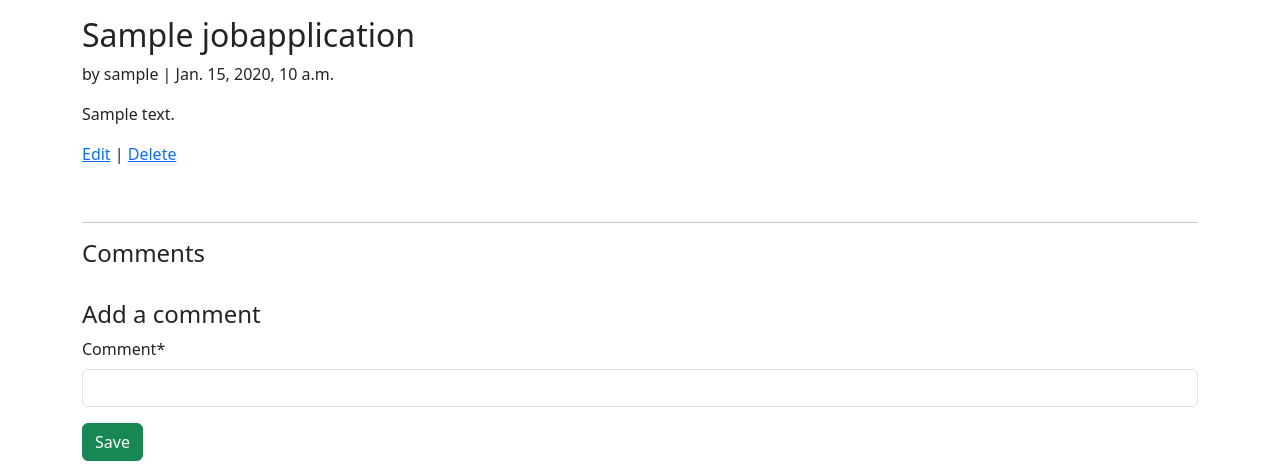
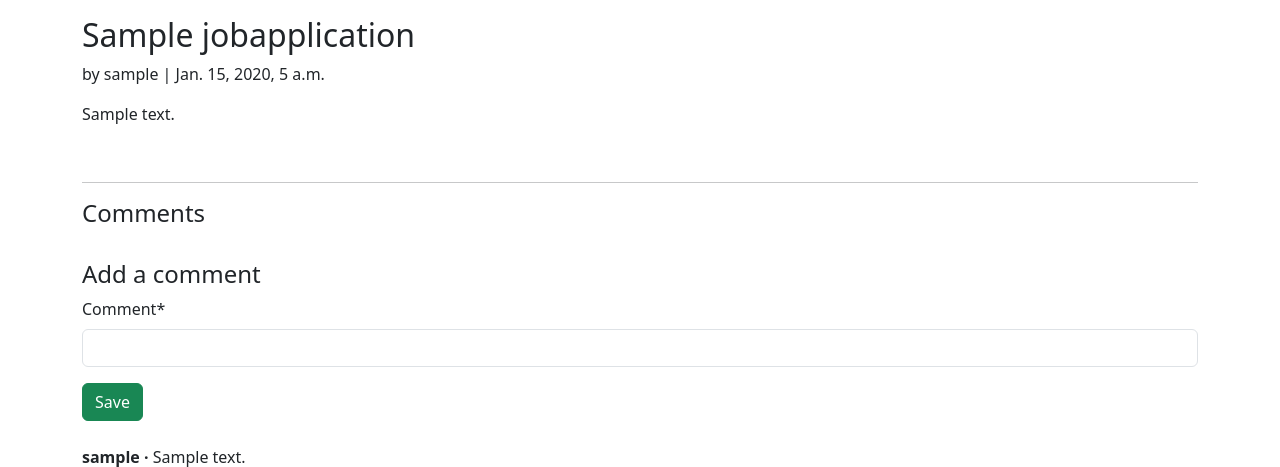
Before and after one commit to Riju-bak/EARS, a Django app: page /applications/1/ in a window 1280 px wide. Shown: the part 57-524 px from the top of the page. Run offline with Django 4.2, Linux system fonts and the light colour scheme; a user stored in the database is signed in; tables that the repository leaves empty hold one stand-in row (values such as "Sample post"); some libraries are stand-ins or nearby versions.

Commit message:
set timezone to est and minor modifications

```diff
--- a/EARS/settings.py
+++ b/EARS/settings.py
@@ -109,7 +109,7 @@ AUTH_PASSWORD_VALIDATORS = [
 
 LANGUAGE_CODE = 'en-us'
 
-TIME_ZONE = 'UTC'
+TIME_ZONE = 'America/Toronto'
 
 USE_I18N = True
 
--- a/templates/jobapplication_detail.html
+++ b/templates/jobapplication_detail.html
@@ -5,8 +5,12 @@
         <h2>{{ jobapplication.title }}</h2>
         <p>by {{ jobapplication.author }} | {{ jobapplication.date }}</p>
         <p>{{ jobapplication.body }}</p>
-        <p><a href={% url 'jobapplication_edit' jobapplication.pk %}>Edit</a> | <a
-                href={% url 'jobapplication_delete' jobapplication.pk %}>Delete</a></p>
+        {% if user.type == 'applicant' %}
+            <div class="card-footer text-muted">
+                <a href={% url 'jobapplication_edit' jobapplication.pk %}>Edit</a> | <a
+                    href={% url 'jobapplication_delete' jobapplication.pk %}>Delete</a>
+            </div>
+        {% endif %}
 
         <br>
         <hr>
```
Also changed, not shown: templates/jobapplication_list.html (+6 -3 lines).
